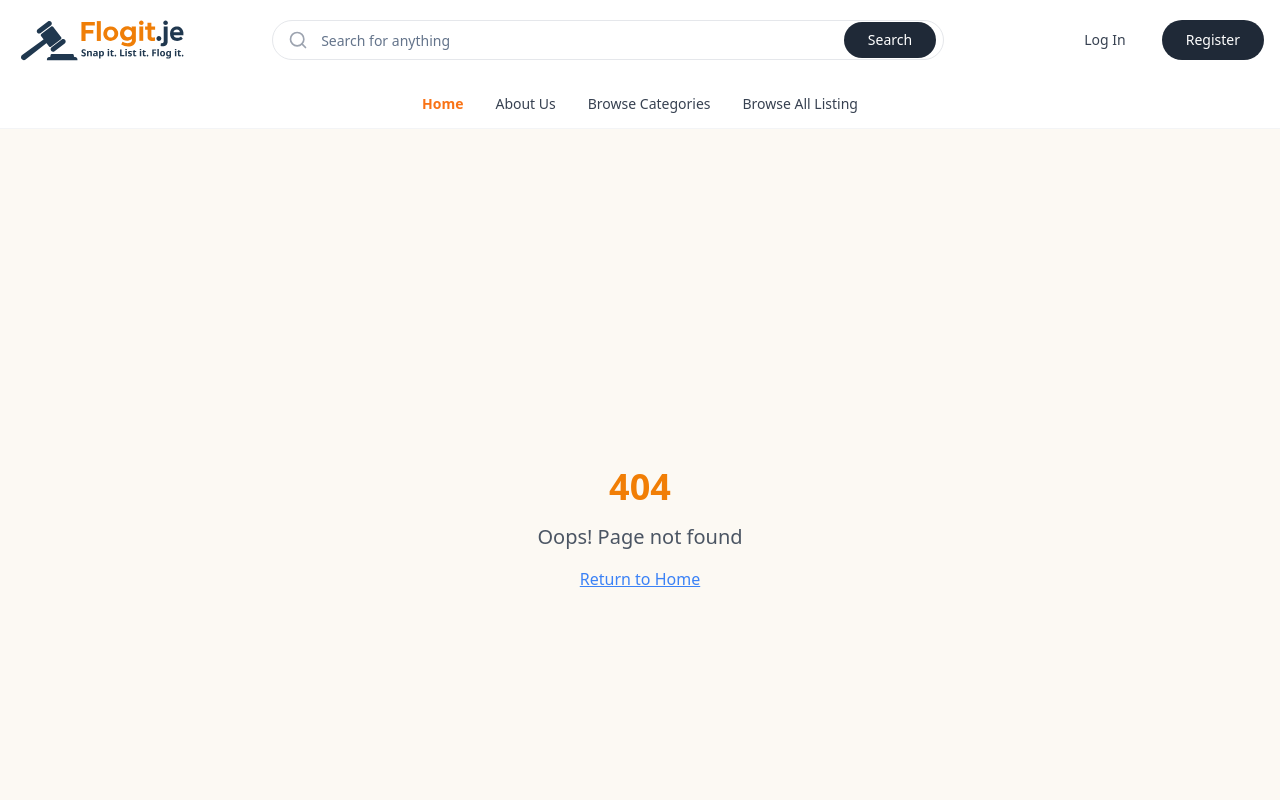
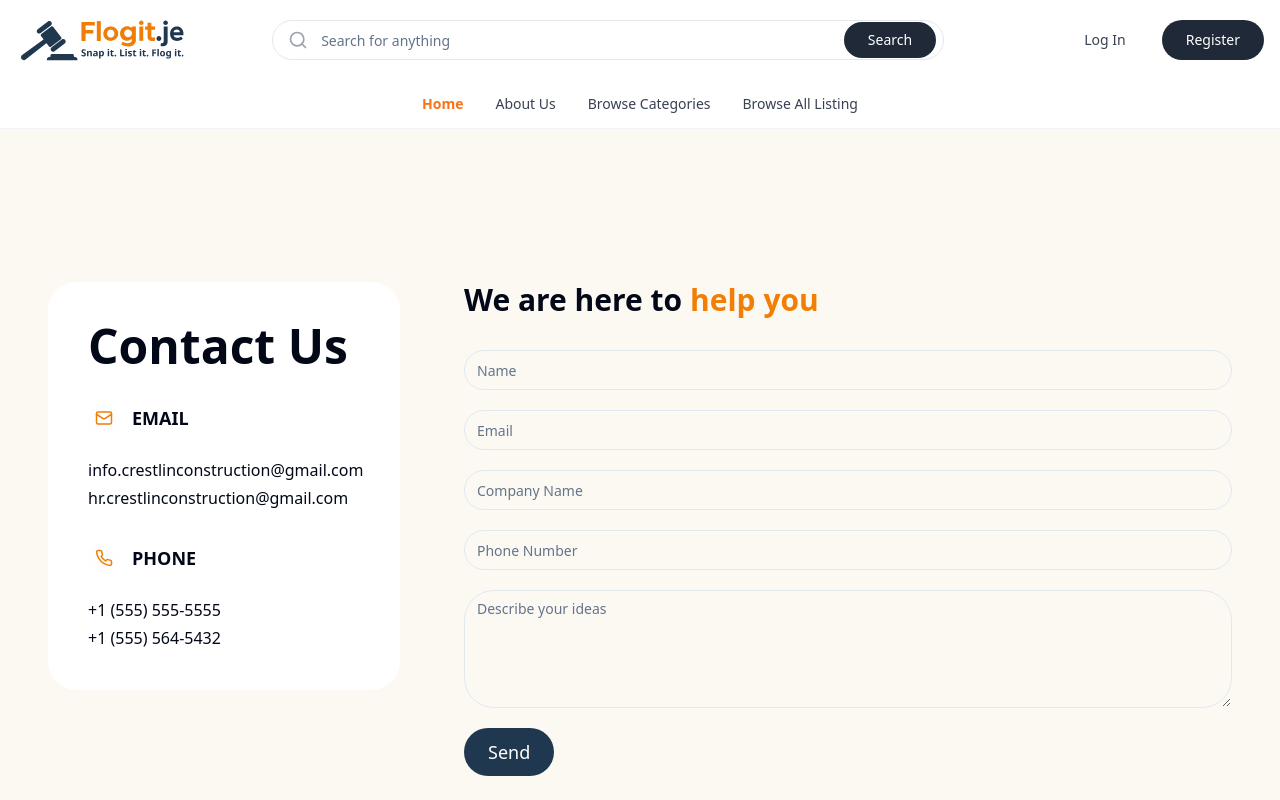
Before and after one commit to nahid-hn-kiran/flojit, a React (Vite) app: page /contact-us in a window 1280 px wide. Shown: the top 800 px of the page. Built offline with nearby package versions, Linux system fonts and the light colour scheme.

Commit message:
Contact Us page added

```diff
--- /dev/null
+++ b/src/components/shared/ContactInfoItem/ContactInfoItem.tsx
@@ -0,0 +1,17 @@
+const ContactInfoItem = ({ icon: Icon, title, children }) => {
+  return (
+    <div>
+      <div className="flex items-center gap-3">
+        <div className="flex-shrink-0 w-8 h-8 flex items-center justify-center rounded-full bg-accent/10 text-accent">
+          <span className="text-flogit-orange">
+            <Icon size={18} />
+          </span>
+        </div>
+        <h3 className="text-lg font-semibold text-heading">{title}</h3>
+      </div>
+      <div className="mt-6 text-body space-y-1">{children}</div>
+    </div>
+  );
+};
+
+export default ContactInfoItem;
--- /dev/null
+++ b/src/features/ContactForm.tsx
@@ -0,0 +1,71 @@
+import { useForm, Controller } from "react-hook-form";
+import { Input } from "@/components/ui/input";
+import { Textarea } from "@/components/ui/textarea";
+import Button from "@/components/shared/Button";
+
+const ContactForm = () => {
+  const { control, handleSubmit } = useForm({
+    defaultValues: {
+      name: "",
+      email: "",
+      companyName: "",
+      phoneNumber: "",
+      message: "",
+    },
+  });
+
+  const onSubmit = (data) => {
+    console.log("Contact form submitted:", data);
+    // Handle form submission logic here
+  };
+
+  return (
+    <div>
+      <h2 className="text-3xl font-bold text-heading">
+        We are here to <span className="text-flogit-orange">help you</span>
+      </h2>
+      <form onSubmit={handleSubmit(onSubmit)} className="mt-8 space-y-5">
+        <Controller
+          name="name"
+          control={control}
+          render={({ field }) => <Input placeholder="Name" {...field} />}
+        />
+        <Controller
+          name="email"
+          control={control}
+          render={({ field }) => (
+            <Input type="email" placeholder="Email" {...field} />
+          )}
+        />
+        <Controller
+          name="companyName"
+          control={control}
+          render={({ field }) => (
+            <Input placeholder="Company Name" {...field} />
+          )}
+        />
+        <Controller
+          name="phoneNumber"
+          control={control}
+          render={({ field }) => (
+            <Input type="tel" placeholder="Phone Number" {...field} />
+          )}
+        />
+        <Controller
+          name="message"
+          control={control}
+          render={({ field }) => (
+            <Textarea placeholder="Describe your ideas" rows={5} {...field} />
+          )}
+        />
+        <div>
+          <Button size="lg" type="submit">
+            Send
+          </Button>
+        </div>
+      </form>
+    </div>
+  );
+};
+
+export default ContactForm;
--- /dev/null
+++ b/src/pages/ContactUs/ContactUs.tsx
@@ -0,0 +1,41 @@
+import ContactInfoItem from "@/components/shared/ContactInfoItem/ContactInfoItem";
+import ContactForm from "@/features/ContactForm";
+import { Label } from "@/components/ui/label";
+import { Mail, Phone } from "lucide-react";
+import MainLayout from "@/layouts/MainLayout";
+
+const ContactUs = () => {
+  return (
+    <MainLayout>
+      <div className="min-h-screen w-full bg-flogit-blurOrange flex items-center justify-center p-4">
+        <div className="container">
+          <div className="grid grid-cols-1 lg:grid-cols-3 items-start gap-12 lg:gap-16">
+            {/* Left Column: Contact Info */}
+            <div className="card w-full max-w-md mx-auto p-8 md:p-10 bg-flogit-white rounded-sm space-y-8">
+              <h1 className="text-5xl font-bold text-heading mb-8">
+                Contact Us
+              </h1>
+              <div className="cardd space-y-8">
+                <ContactInfoItem icon={Mail} title="EMAIL">
+                  <p>info.crestlinconstruction@gmail.com</p>
+                  <p>hr.crestlinconstruction@gmail.com</p>
+                </ContactInfoItem>
+                <ContactInfoItem icon={Phone} title="PHONE">
+                  <p>+1 (555) 555-5555</p>
+                  <p>+1 (555) 564-5432</p>
+                </ContactInfoItem>
+              </div>
+            </div>
+
+            {/* Right Column: Form */}
+            <div className="w-full col-span-2">
+              <ContactForm />
+            </div>
+          </div>
+        </div>
+      </div>
+    </MainLayout>
+  );
+};
+
+export default ContactUs;
--- a/src/routes/routes.tsx
+++ b/src/routes/routes.tsx
@@ -7,6 +7,7 @@ import ProductDetailsPage from "@/pages/ProductDetails/ProductDetails";
 import Login from "@/pages/Auth/Login/Login";
 import Register from "@/pages/Auth/Register/Register";
 import HowToUse from "@/pages/HowToUse/HowToUse";
+import ContactUs from "@/pages/ContactUs/ContactUs";
 // Protected route component
 // const ProtectedRoute = ({ children }: { children: React.ReactNode }) => {
 //   const { isAuthenticated, isLoading } = useAuth();
@@ -37,6 +38,7 @@ const AppRoutes = () => {
       <Route path="/login" element={<Login />} />
       <Route path="/register" element={<Register />} />
       <Route path="/how-to-use" element={<HowToUse />} />
+      <Route path="/contact-us" element={<ContactUs />} />
 
       {/* Protected routes */}
       {/* <Route
```
